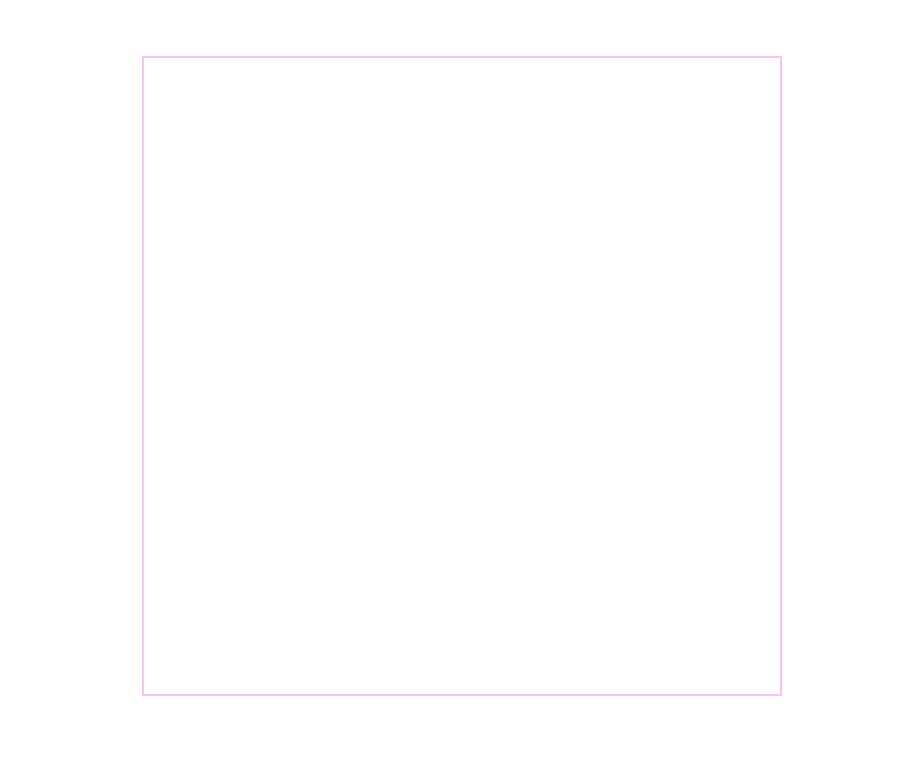
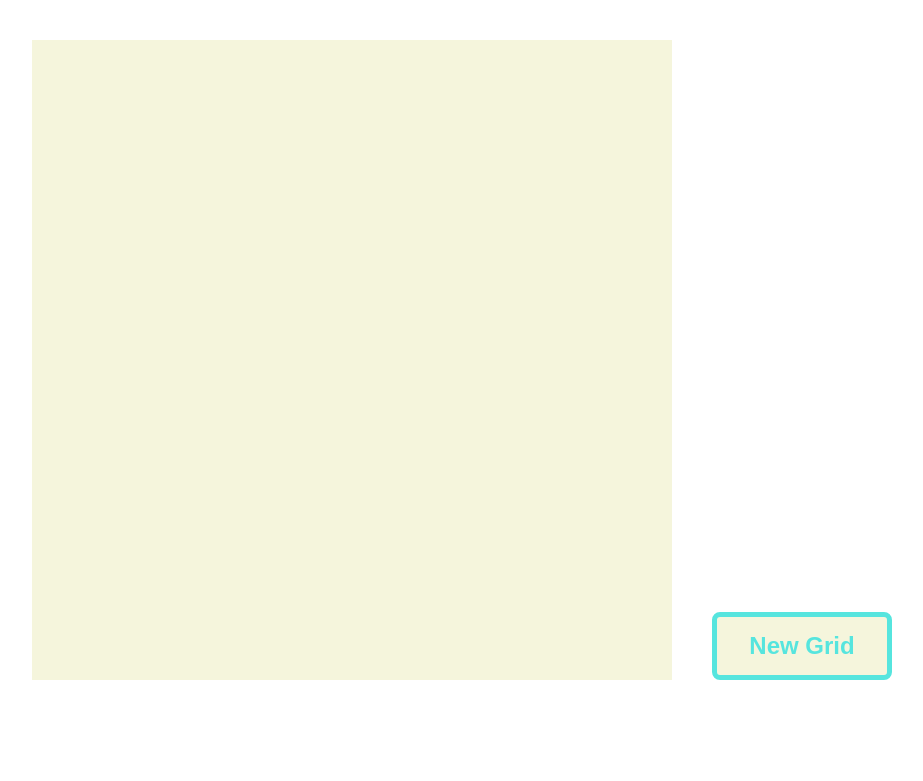
Before and after one commit to carinagrode/etch-a-sketch, a plain HTML site: page index.html in a window 1280 px wide. Shown: the whole page, without its empty margins (178-1101 px from the left). Drawn offline with Linux system fonts and the light colour scheme.

Commit message:
Add design to the button and website

```diff
--- a/index.html
+++ b/index.html
@@ -8,8 +8,12 @@
     <script src="./script.js" defer></script>
 </head>
 <body>
-
-    <div id="grid"></div>
+    <div id="content">
+        <div id="grid"></div>
+        <div id="buttons">
+            <button id="newbutton" type="button">New Grid</button>
+        </div>
+    </div>
 
 </body>
 </html>
--- a/script.js
+++ b/script.js
@@ -9,3 +9,26 @@ for (let i = 0; i < 256; i++) {
         box.style.backgroundColor = 'rgb(86, 229, 222)';
     });
 }
+
+const newButton = document.getElementById('newbutton');
+newButton.addEventListener('click', createNewGrid);
+
+function createNewGrid() {
+    const newWidth = getNewGridWidth();
+
+
+
+
+
+}
+
+function getNewGridWidth() {
+    const newGridWidth = prompt('How many squares do you want your new canvas to have per side?', '60');
+
+    if (newGridWidth < 3 || newGridWidth > 100) {
+        const fixedNewGridWidth = prompt ("Let's choose a number between 3 and 100 for a nice canvas :)", "70");
+        return fixedNewGridWidth;
+    } else {
+        return newGridWidth;
+    }
+}
--- a/style.css
+++ b/style.css
@@ -8,23 +8,48 @@ body {
     display: flex;
     justify-content: center;
     align-items: center;
+    font-family:'Trebuchet MS', 'Lucida Sans Unicode', 'Lucida Grande', 'Lucida Sans', Arial, sans-serif;
+}
+
+#content {
+    margin: 40px;
+    display: flex;
+    gap: 40px;;
+}
+
+#buttons {
+    display: flex;
+    align-items: flex-end;
+}
+
+#newbutton {
+    background-color: beige;
+    border: rgb(86, 229, 222) 5px solid;
+    color: rgb(86, 229, 222);
+    padding: 15px 32px;
+    text-align: center;
+    text-decoration: none;
+    font-size: 24px;
+    font-weight: bold;
+    border-radius: 8px;
+    cursor: pointer;
+}
+
+#newbutton:hover {
+    background-color: rgb(86, 229, 222);
+    border: rgb(86, 229, 222) 6px solid;
+    color: beige;
 }
 
 #grid {
-    border: 2px solid rgb(255, 192, 247);
-    margin-top: 56px;
+    background-color: beige;
     width: 640px;
     height: 640px;
     display: flex;
     flex-wrap: wrap;
-
 }
 
 .box {
     width: 40px;
     height: 40px;
 }
-
-.bluebox {
-    background-color: blue;
-}
```
